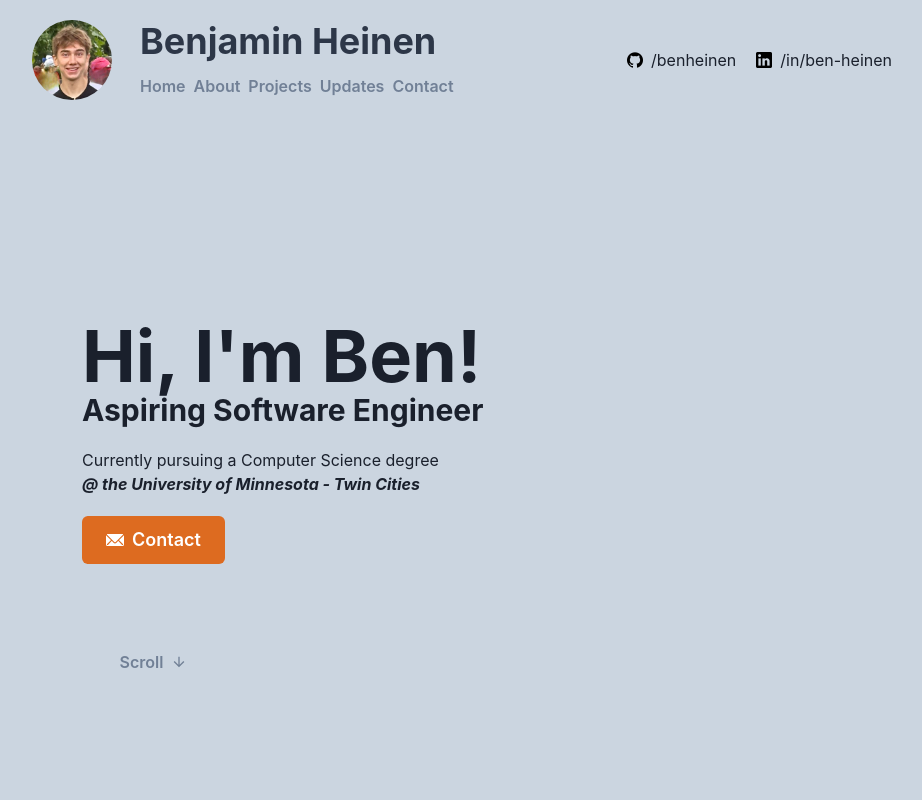
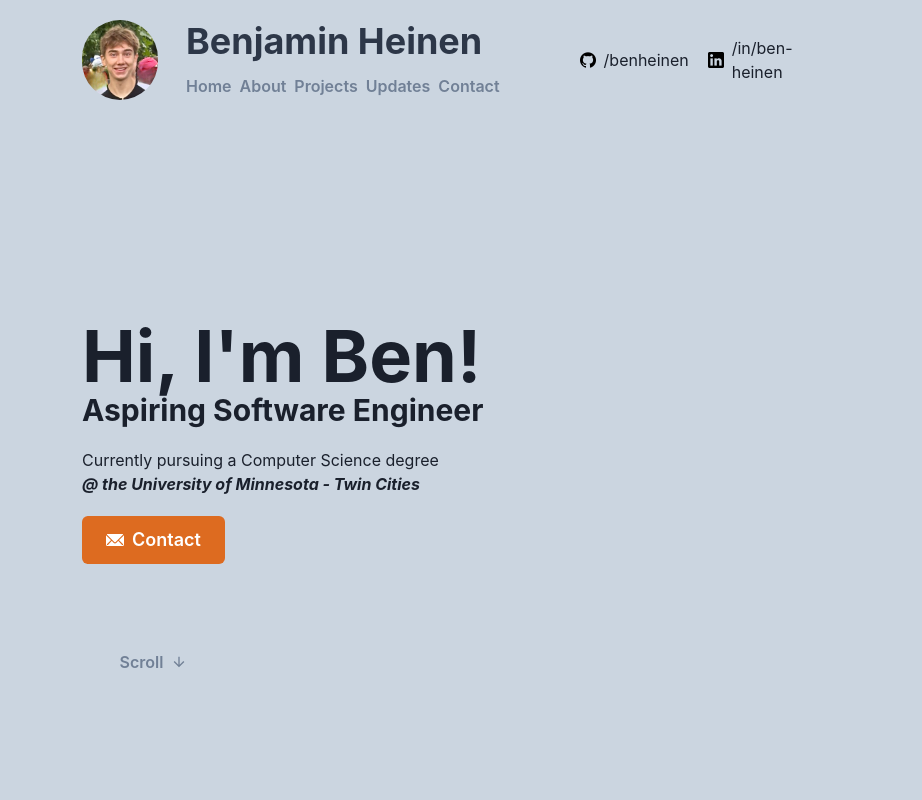
Before and after one commit to benheinen/benjamin-heinen, a React (Vite) app: page / in a window 1280 px wide. Shown: the top 800 px of the page, without its empty margins (168-1090 px from the left). Built offline with nearby package versions, Linux system fonts and the light colour scheme.

Commit message:
updated setNavbar

```diff
--- a/src/components/Navbar.tsx
+++ b/src/components/Navbar.tsx
@@ -18,7 +18,7 @@ export default function Navbar() {
   const [navbar, setNavbar] = useState(false);
 
   const changeBackground = () => {
-    if (window.scrollY >= 10) {
+    if (window.scrollY >= 150) {
       setNavbar(true);
     } else {
       setNavbar(false);
@@ -31,7 +31,7 @@ export default function Navbar() {
     <Flex
       bgColor={navbar ? "gray.200" : "gray.300"}
       as="nav"
-      paddingInline={200}
+      paddingInline={250}
       paddingBlock={5}
       alignItems={"center"}
       gap={10}
```
